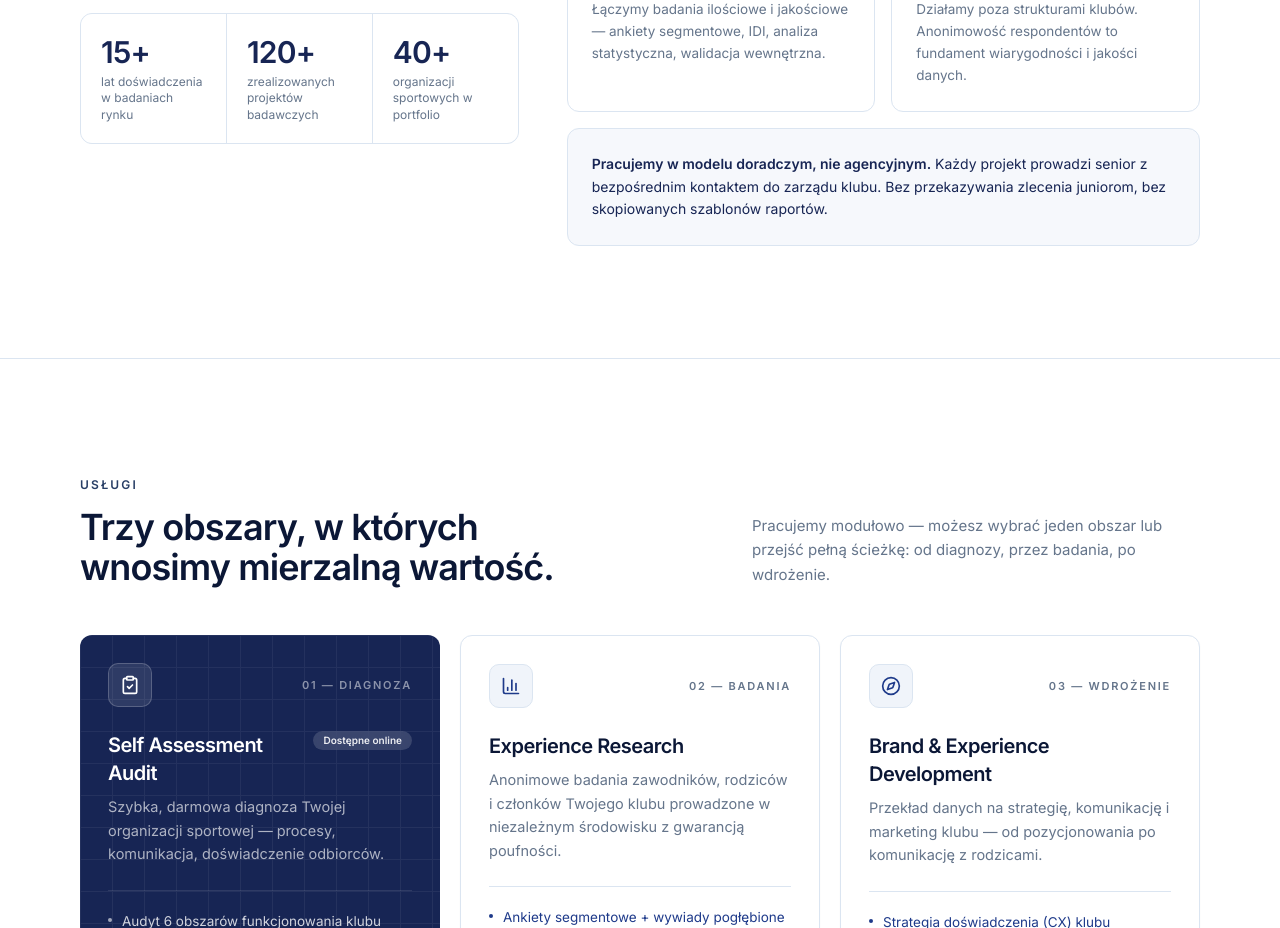
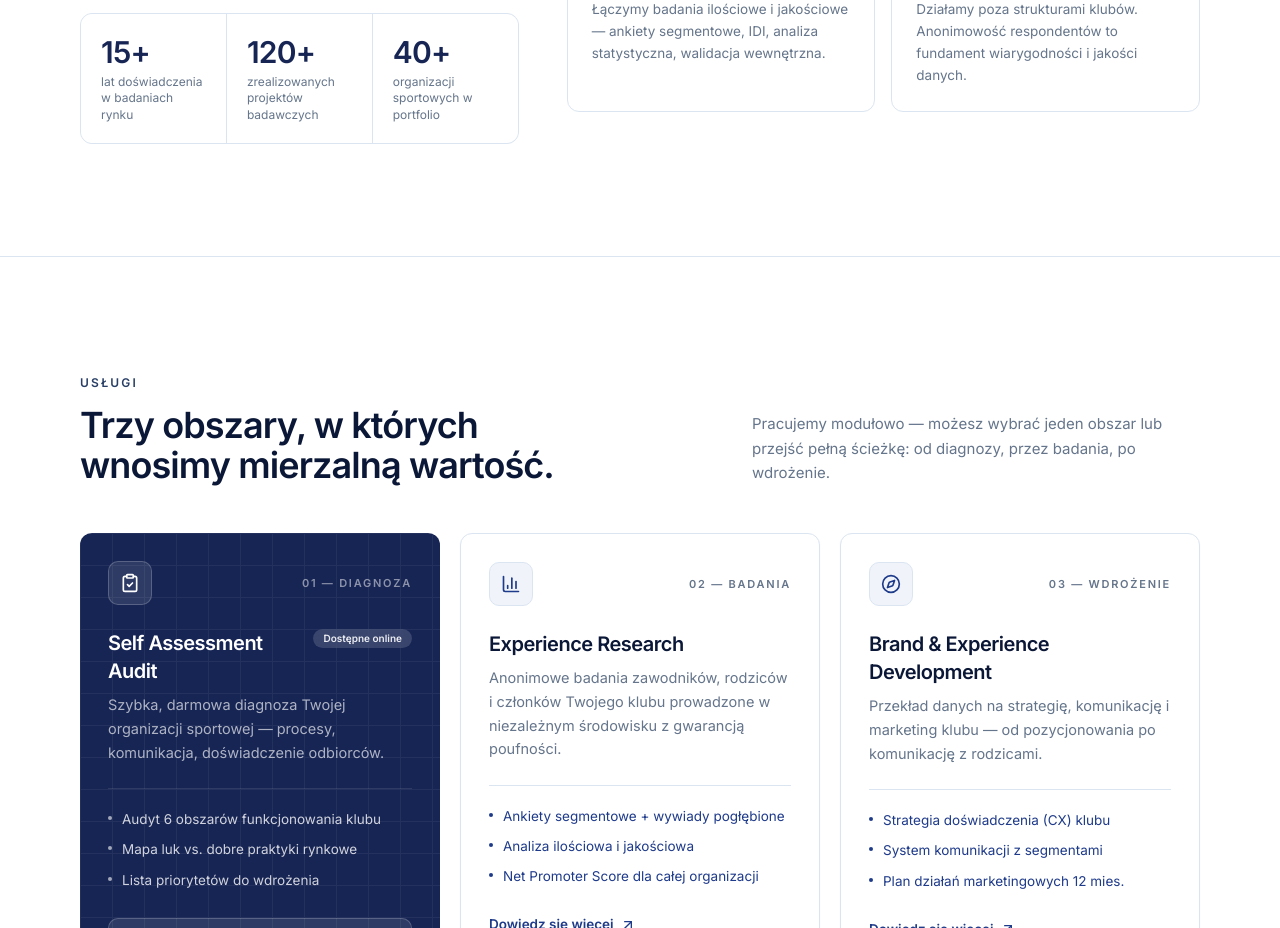
Before and after one commit to Kylog1/SportProSpace, a Next.js app: page / in a window 1280 px wide. Shown: the part 2260-3188 px from the top of the page. Built offline with nearby package versions, Linux system fonts and the light colour scheme.

Commit message:
Remove advisory model paragraph from About section

```diff
--- a/components/sections/About.tsx
+++ b/components/sections/About.tsx
@@ -86,14 +86,6 @@ export function About() {
               ))}
             </div>
 
-            <div className="mt-4 rounded-xl border border-navy-100 bg-navy-50/60 p-6">
-              <p className="text-[14px] leading-relaxed text-navy-900">
-                <span className="font-semibold">Pracujemy w modelu doradczym, nie agencyjnym.</span>{" "}
-                Każdy projekt prowadzi senior z bezpośrednim kontaktem do
-                zarządu klubu. Bez przekazywania zlecenia juniorom, bez
-                skopiowanych szablonów raportów.
-              </p>
-            </div>
           </div>
         </div>
       </div>
```
